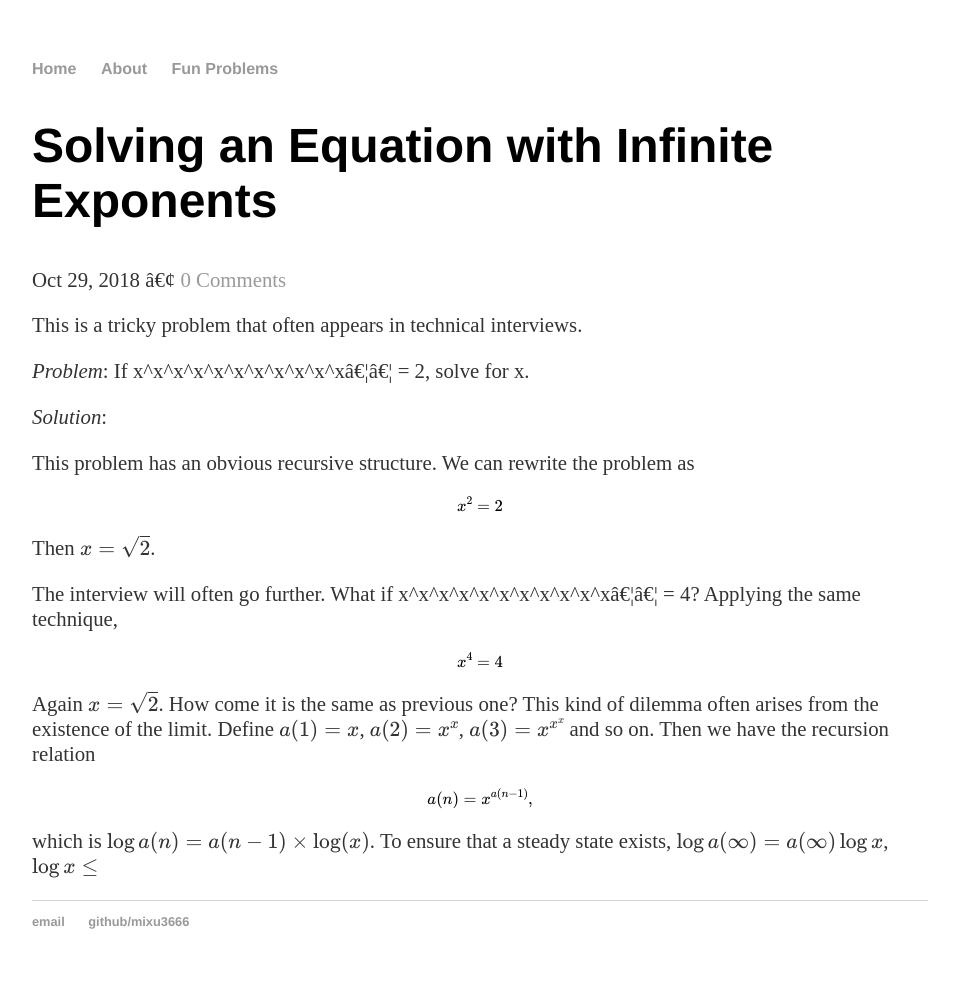
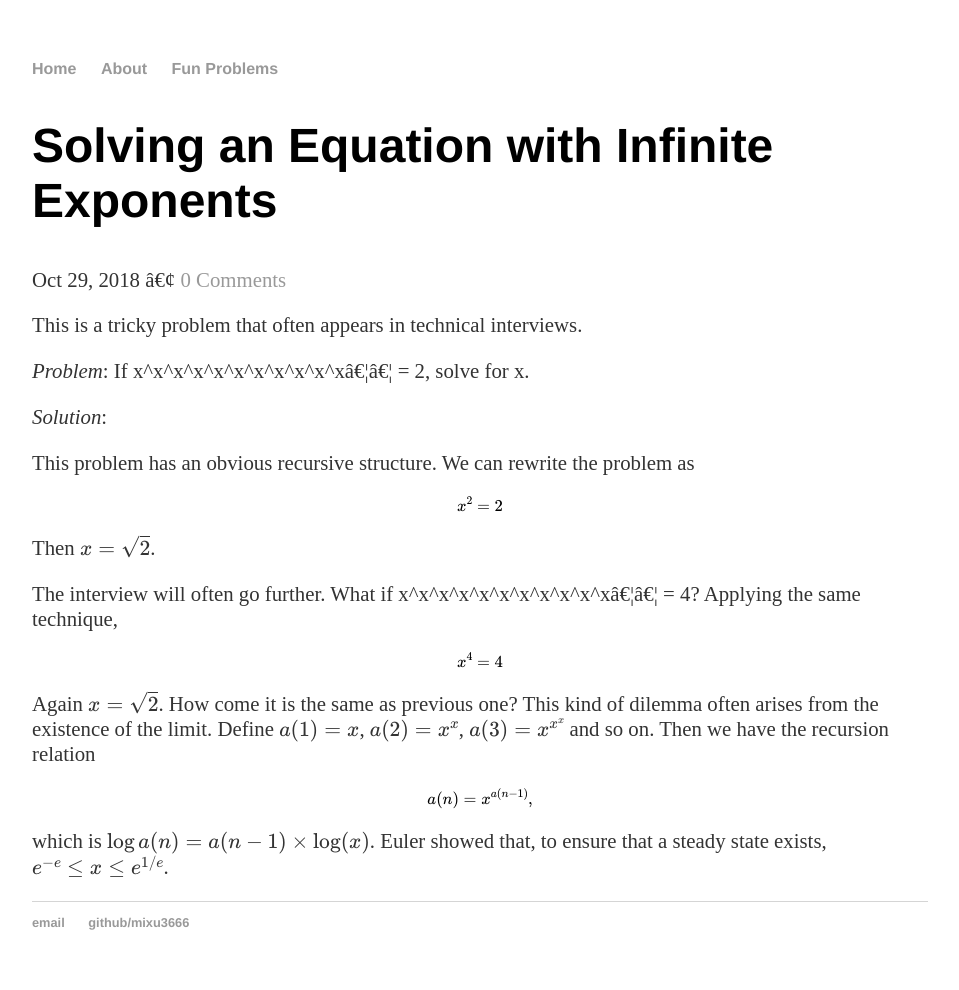
Before and after one commit to mixu3666/mixu3666.github.io, a Jekyll site: the page built from _posts/2018-10-29-Solving-an-Equation-with-Infinite-Exponents.md, in a window 1280 px wide. Shown: the whole page, without its empty margins (160-1119 px from the left). Built offline with Jekyll 4.4.1, drawn with Linux system fonts in a browser that asks for light colours; formulas are drawn with MathJax 3; a script that is not in the unit is left out; comment, search, counter and statistics services are not loaded.

Commit message:
Update 2018-10-29-Solving-an-Equation-with-Infinite-Exponents.md

```diff
--- a/_posts/2018-10-29-Solving-an-Equation-with-Infinite-Exponents.md
+++ b/_posts/2018-10-29-Solving-an-Equation-with-Infinite-Exponents.md
@@ -33,5 +33,4 @@ $$
 a(n)=x^{a(n-1)},
 $$
 
-which is $\log a(n)=a(n-1)\times \log(x)$. To ensure that a steady state exists, $\log a(\infty)=a(\infty)\log x$, $\log x \le
-$
+which is $\log a(n)=a(n-1)\times \log(x)$. Euler showed that, to ensure that a steady state exists, $e^{-e}\le x \le e^{1/e}$.
```
